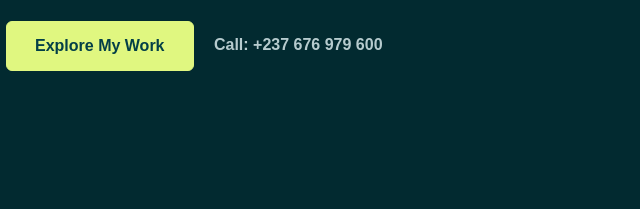
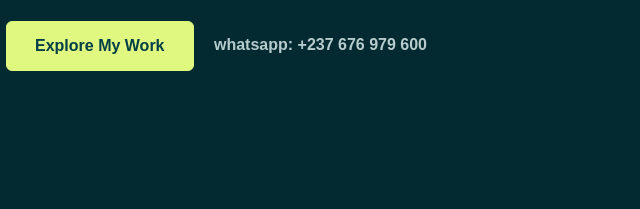
Before and after one commit to aiseblaze/portfolio02, a plain HTML site: page index.html in a window 1280 px wide. Shown: the part 496-705 px from the top of the page, 294-934 px from the left. Drawn offline with Linux system fonts and the light colour scheme; a web font is replaced by a local one.

Commit message:
Update index.html

```diff
--- a/index.html
+++ b/index.html
@@ -72,7 +72,7 @@
                             <br> i am here to help you bring your business, interest and beautiful ideas to the world through websites and applications.</p>
                         <div data-aos="fade-up" data-aos-delay="600">
                             <a href="#work" class="btn btn-brand me-3">Explore My Work</a>
-                            <a href="#" class="link-custom">Call: +237 676 979 600</a>
+                            <a href="https://wa.me/+237676979660" class="link-custom">whatsapp: +237 676 979 600</a>
                         </div>
                     </div>
                 </div>
```
